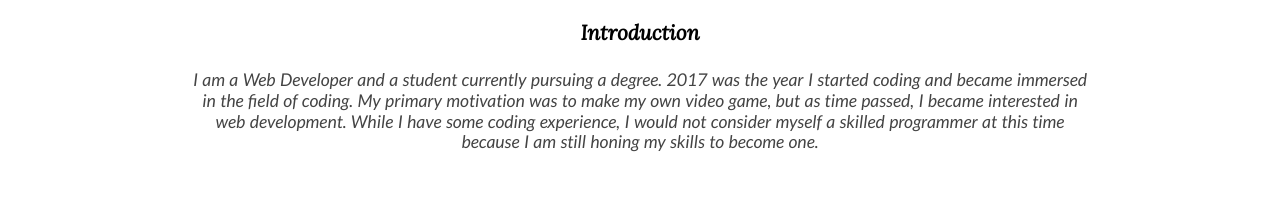
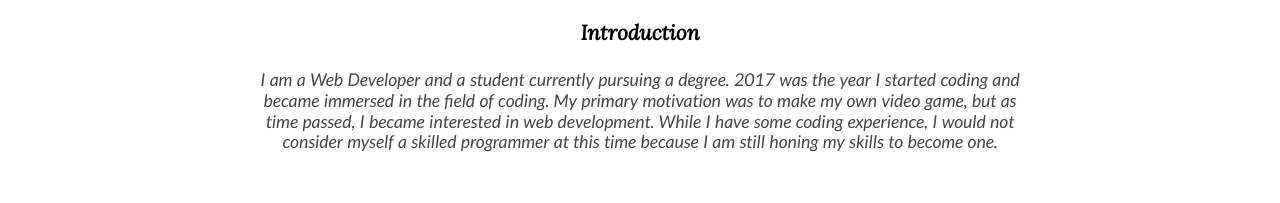
Before and after one commit to SulaimanYaacob/MyPortfolio, a React (Create React App) app: page / in a window 1280 px wide. Shown: the part 400-603 px from the top of the page. Built offline with nearby package versions, Linux system fonts and the light colour scheme; no server answers; a web font is replaced by a local one.

Commit message:
Update&Redesign

```diff
--- a/src/components/Content/ContentStyle.css
+++ b/src/components/Content/ContentStyle.css
@@ -16,7 +16,7 @@
   font-family: "Lato";
   font-style: italic;
   font-size: 1.1rem;
-  max-width: 900px;
+  max-width: 60%;
   word-spacing: 1px;
   line-height: 1.3rem;
 }
```
